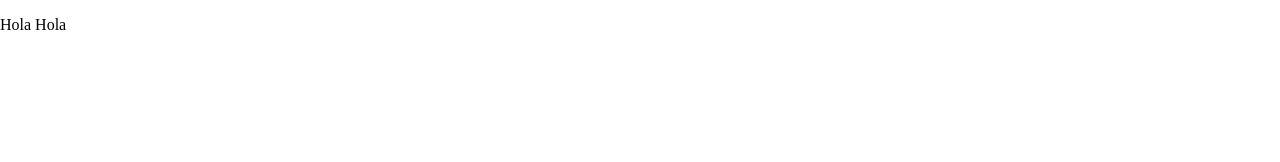
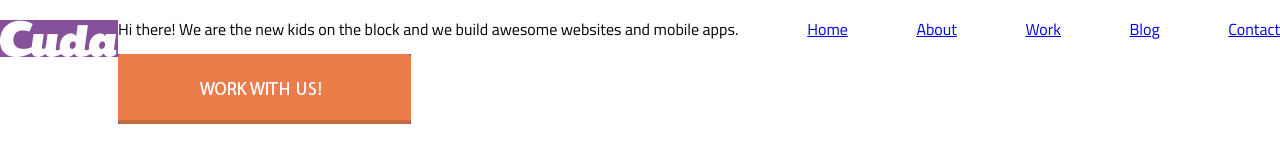
Before and after one commit to danielaaj12/Examen-Jimmy, a plain HTML site: page Examen Jimmy II cuatri/index.html in a window 1280 px wide. Drawn offline with Linux system fonts and the light colour scheme.

Commit message:
íconos listos, parte del header

```diff
--- a/Examen Jimmy II cuatri/index.html
+++ b/Examen Jimmy II cuatri/index.html
@@ -5,12 +5,36 @@
     <title>Examen II cuatri</title>
     <meta name="description" content="">
     <link rel="stylesheet" href="css/main.css">
+    <link href="https://fonts.googleapis.com/css?family=Titillium+Web:300,400,700" rel="stylesheet">
+
   </head>
 
   <body>
 
     <!-- Header -->
-      <p>Hola Hola</p>
+      <div id="header" class="clearfix">
+          <img src="img/cudalogo.png" alt="Logo de Cuda" class="logo">
+          <div id="wrap-menu">
+              <a class="icon-menu" href="#modal"></a>
+              <ul class="menu">
+                <li><a href="#" class="link-active"></a></li>
+                <li><a href="#">Home</a></li>
+                <li><a href="#">About</a></li>
+                <li><a href="#">Work</a></li>
+                <li><a href="#">Blog</a></li>
+                <li><a href="#">Contact</a></li>
+              </ul>
+          </div>
+          <div id="header" class="container2">
+          <p id="párrafoheader">Hi there! We are the new kids on the block and we build awesome websites and mobile apps.</p>
+          <img src="img/button.png" alt="Botón naranja" class="botón">
+          </div>
+
+
+
+
+
+      </div>
     <!-- End Header -->
 
 
--- a/Examen Jimmy II cuatri/sass/layout/_general.scss
+++ b/Examen Jimmy II cuatri/sass/layout/_general.scss
@@ -1,3 +1,23 @@
 /****************
       General
 *****************/
+//font
+body{
+  font-family:'Titillium Web', sans-serif;
+}
+//
+
+//colors
+$white: #fff;
+$purple: #87509c;
+$darkpurple: #643a79;
+$orange: #eb7d4b;
+$darkorange: #c86a40;
+$green: #17c2a4;
+$darkgreen: #14a58c;
+$blue: #3c5499;
+$darkblue: #273a71;
+$red: #f2454a;
+$lightblue: #30bae7;
+$darklightblue: #299ec5;
+//
--- a/Examen Jimmy II cuatri/sass/main.scss
+++ b/Examen Jimmy II cuatri/sass/main.scss
@@ -1,6 +1,5 @@
 @import 'normalize/normalize';
 @import 'config/variables';
-@import 'helper/helpers';
 @import 'layout/general';
 @import 'section/section';
 @import 'breakpoints/breakpoints';
--- a/Examen Jimmy II cuatri/sass/section/_header.scss
+++ b/Examen Jimmy II cuatri/sass/section/_header.scss
@@ -2,3 +2,39 @@
 /****************
       Header
 *****************/
+#header{
+      position: relative;
+      margin-top: 20px;
+
+}
+
+.logo{
+     max-width: 100%;
+     height: auto;
+     float: left
+}
+
+#wrap-menu{
+      float:right;
+      list-style: none;
+      margin: 78px 5 5;
+      padding: 0;
+}
+
+.menu{
+      padding: 0;
+      margin:0;
+}
+
+.menu li{
+      display:inline ;
+
+}
+
+.menu li + li{
+      margin-left: 65px;
+}
+
+.container2{
+    align-content: unset;
+}
```
Also changed, not shown: Examen Jimmy II cuatri/css/main.css, Examen Jimmy II cuatri/img/Cudalogo.png (added), Examen Jimmy II cuatri/img/button.png (added), Examen Jimmy II cuatri/img/cohete.png (added), Examen Jimmy II cuatri/img/herramienta.png (added), Examen Jimmy II cuatri/img/lápiz.png (added), 1 other file.
